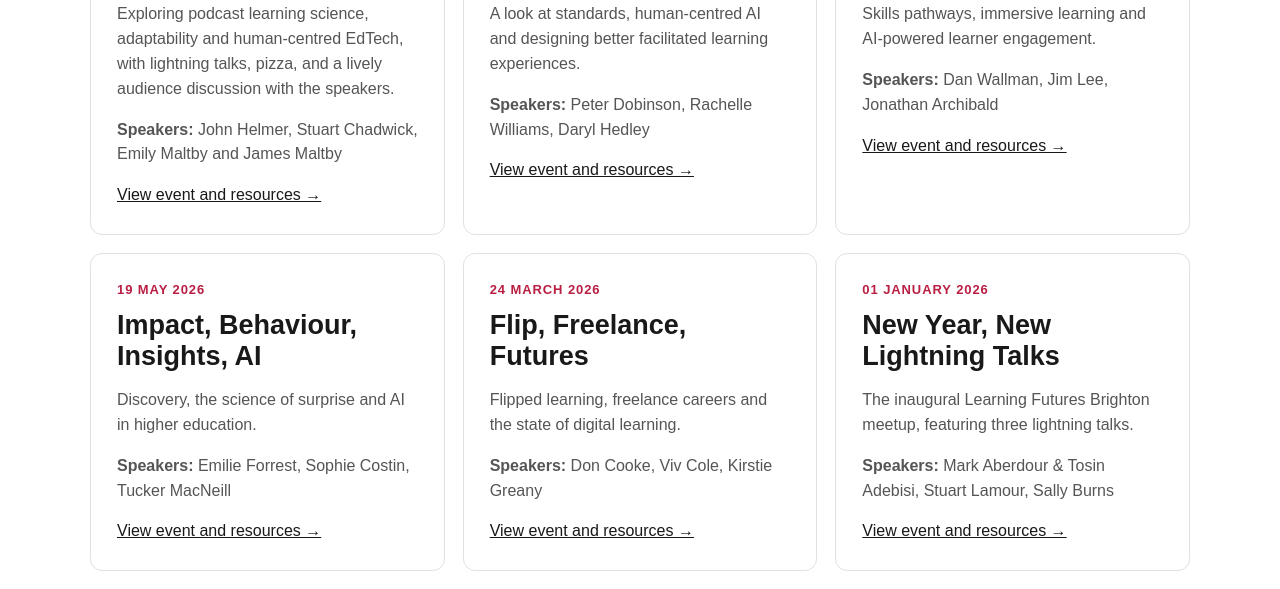
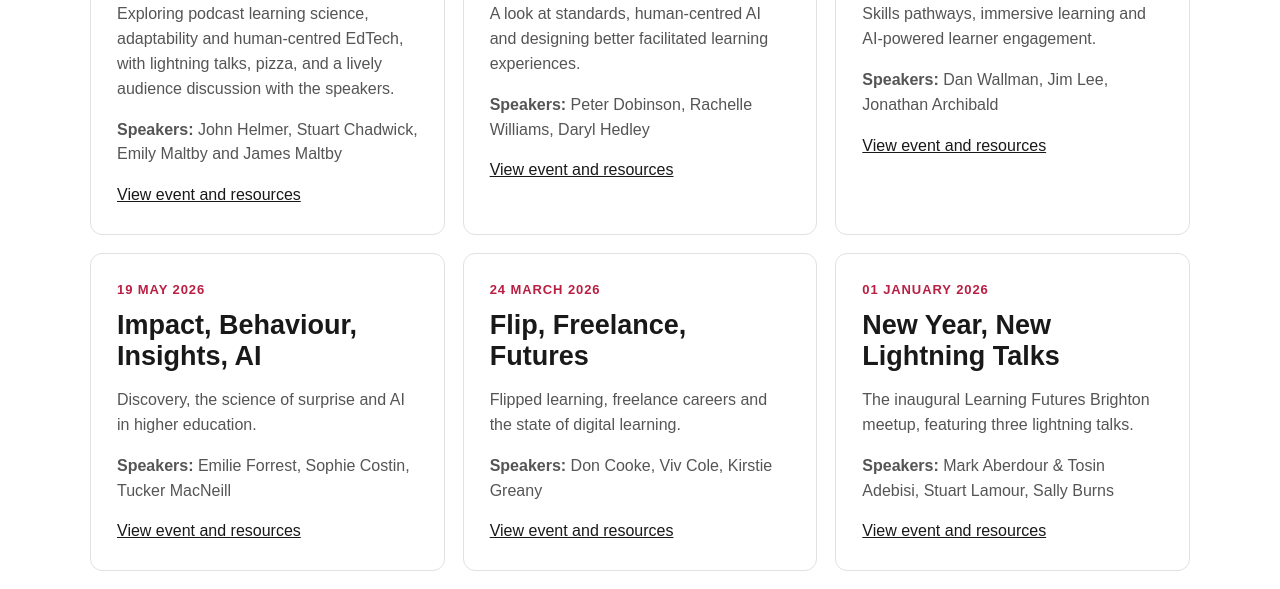
Before and after one commit to maberdour/learning-futures-brighton, an Astro site: page / in a window 1280 px wide. Shown: the part 1880-2469 px from the top of the page. Built offline with nearby package versions, Linux system fonts and the light colour scheme; Astro itself is replaced by a stand-in of ours.

Commit message:
Remove arrow glyphs from all website links and buttons

```diff
--- a/src/components/EventCard.astro
+++ b/src/components/EventCard.astro
@@ -4,4 +4,4 @@ const date=new Date(`${event.date}T12:00:00`).toLocaleDateString('en-GB',{day:'2
 const root=import.meta.env.BASE_URL.replace(/\/$/,'')+'/';
 const speakers=[event.speaker1?.name,event.speaker2?.name,event.speaker3?.name].filter((name):name is string=>typeof name==='string' && name.trim().length>0);
 ---
-<article class="archive-card"><div class="event-date">{date}</div><h2>{event.title}</h2><p>{event.summary}</p>{speakers.length>0 && <p class="archive-speakers"><strong>Speakers:</strong> {speakers.join(', ')}</p>}<a href={root+`past-events/${slug}/`}>View event and resources →</a></article>
+<article class="archive-card"><div class="event-date">{date}</div><h2>{event.title}</h2><p>{event.summary}</p>{speakers.length>0 && <p class="archive-speakers"><strong>Speakers:</strong> {speakers.join(', ')}</p>}<a href={root+`past-events/${slug}/`}>View event and resources</a></article>
```
